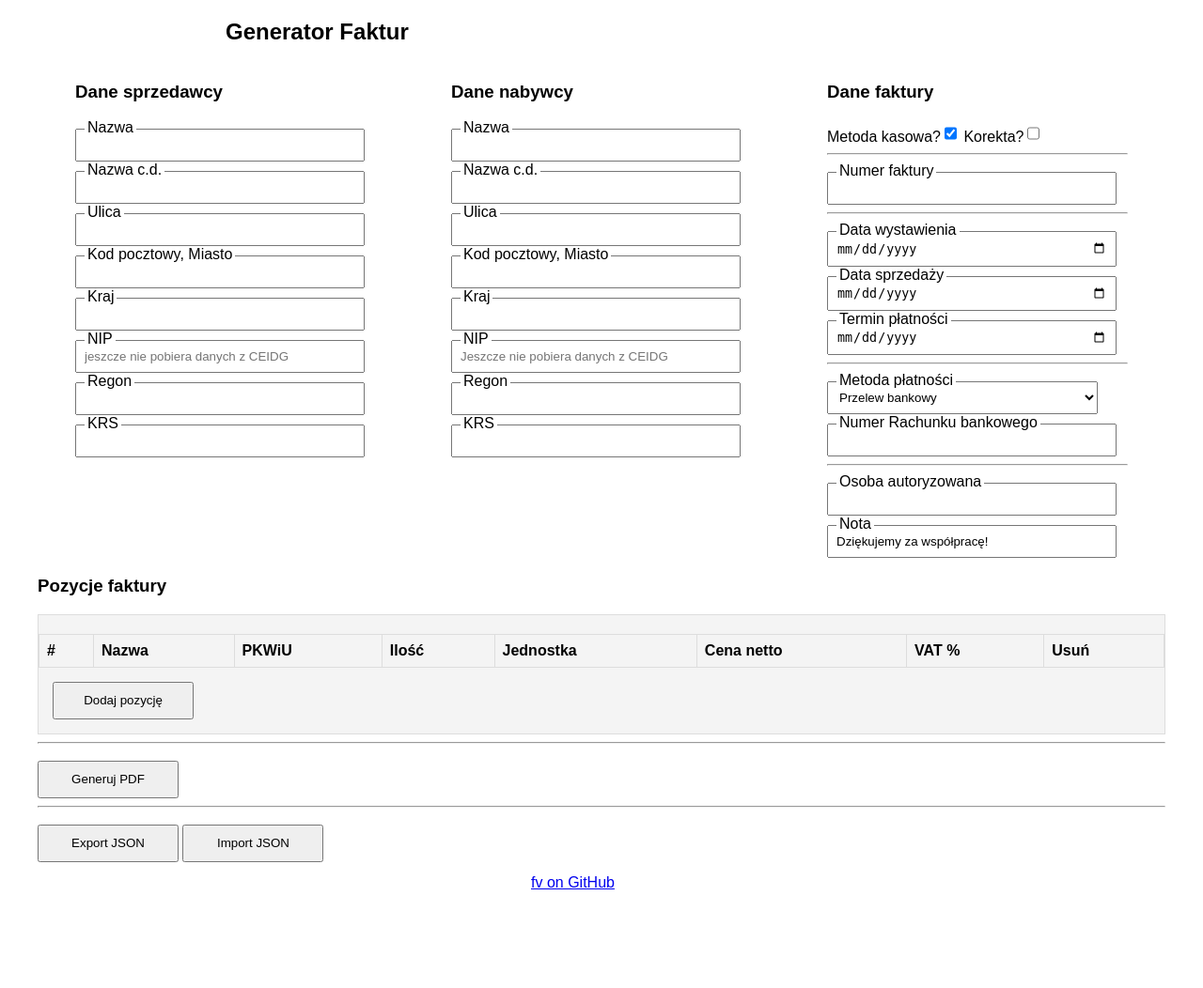
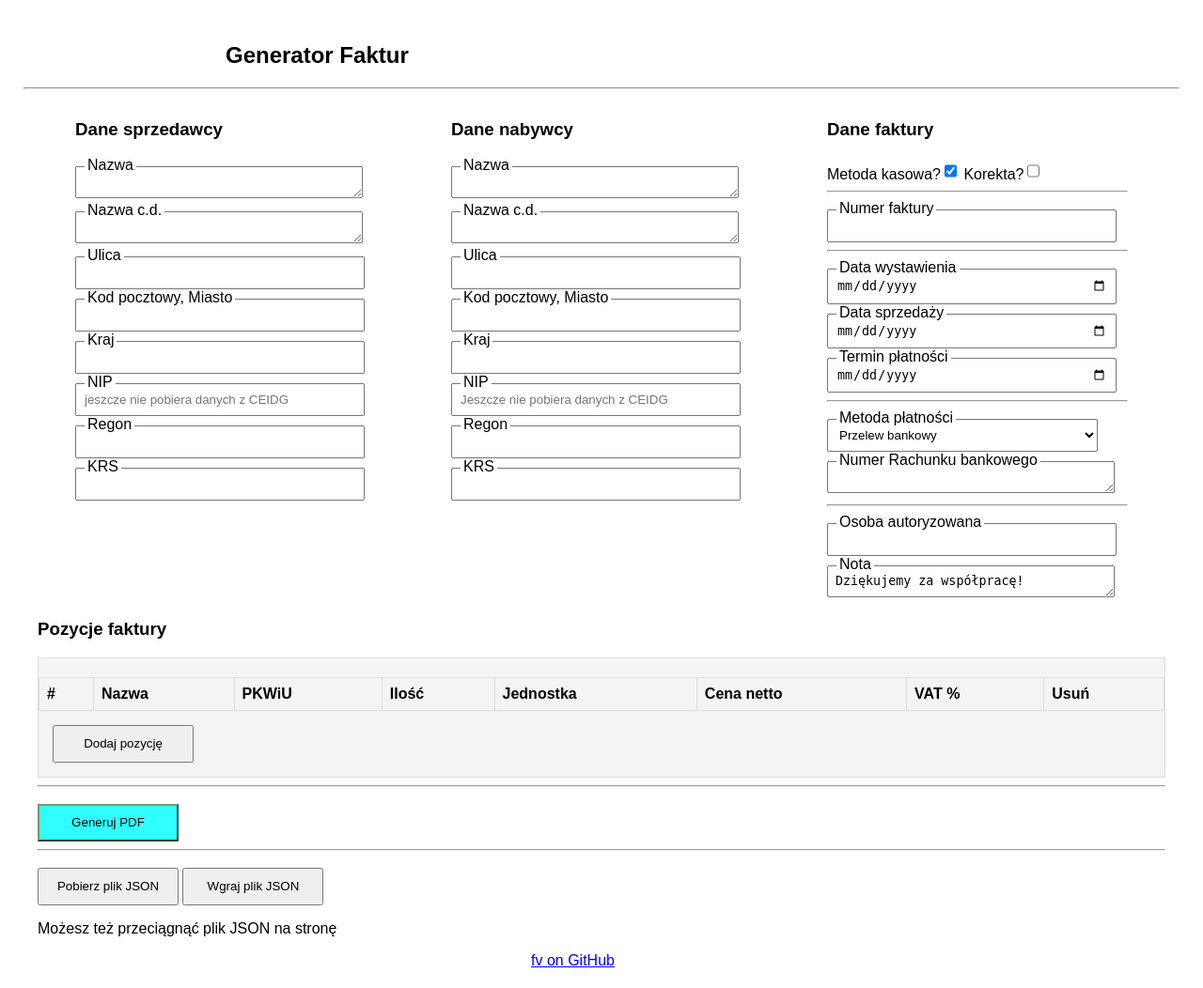
Before and after one commit to milessic/fv, a Flask app: page / in a window 1280 px wide. Shown: the whole page at 94% size. Before the commit the page ends 947 px from the top, so only its background shows below. Run offline with Flask 3, Linux system fonts and the light colour scheme; lists and menus that the app fills with data are empty; parts of the project's set-up code (start-up, migrations or seed data) failed here and were passed over.

Commit message:
Replaced some inputs with textareas, added sticky header, some colors

```diff
--- a/templates/index.html
+++ b/templates/index.html
@@ -16,25 +16,31 @@
         .wide-container { max-width: 1200px; margin: auto; }
 		#positions-container { border: 1px solid #ddd;}
 		#positions-container > button { margin: 15px;}
-		.quantity, .vatRatePercent, .btn-remove{ width: 40px;}
+		td input, td textarea { width:-webkit-fill-available;}
+		.row-unit, .unit{ width: 60px;}
+		.row-qunatity, .quantity, .row-vatRatePercent, .vatRatePercent, .row-remove, .btn-remove{ width: 40px;}
         label { display: block; margin-top: 10px; }
 		#pdf-status-container { display: flex; }
 		#pdf-status-container * { margin-right: 15px;}
-        input, select {  padding: 8px; margin-top: 5px; }
+        textarea, input, select {  padding: 8px; margin-top: 5px; }
+		.field-wrapper textarea { height: 1rem;}
         table { width: 100%; margin-top: 20px; border-collapse: collapse; }
 		.field-wrapper { padding: auto;}
-		.field-wrapper > input[type="text"], .field-wrapper > input[type="date"], .field-wrapper > select { margin-top:10px;width: 90%;}
+		.field-wrapper > textarea, .field-wrapper > input[type="text"], .field-wrapper > input[type="date"], .field-wrapper > select { margin-top:10px;width: 90%;}
 		.field-wrapper label { position: absolute; margin-top: 0px; margin-left: 10px; background: var(--bgc); padding: 0px 3px;}
 		.checkbox-wrapper { display: inline-flex}
         th, td{ border: 1px solid #ddd; padding: 8px; text-align: left; }
 		td { background-color: white;}
         #positions-container, th, .row-index, .row-remove { background-color: #f4f4f4; }
-		button { height: 40px;width: 150px;margin-top: 10px; padding: 10px; cursor: pointer;}
+		button { min-height: 40px;width: 150px;margin-top: 10px; padding: 10px; cursor: pointer;}
 		.hidden { display: none; }
 		.error input { border: 2px solid red }
 		.ok { color: green;}
 		.not-ok { color: red;}
 		footer { width: 150px;margin:auto}
+		#btn-pdf { background-color: #2ffffe;border-color:#799579;}
+		#btn-pdf:hover {background-color: #0ad1d0;}
+		#top-nav {position: sticky;top:0px;background-color:var(--bgc);z-index:10;padding:5px;}
 		@media (max-width: 600px){
 			#containers {
 				display: flex;
@@ -44,20 +50,24 @@
     </style>
 </head>
 <body>
+	<div id="top-nav">
 	<div id="header-container">
     <h2>Generator Faktur</h2>
 	</div>
+	<hr>
+	</div>
+
 	<div id="containers">
 		<div class="container-column container">
 			<div>
 		<h3>Dane sprzedawcy</h3>
 			<div class="field-wrapper required">
     	    	<label>Nazwa</label>
-    	    	<input type="text" id="fromName">
+				<textarea type="text" id="fromName"></textarea>
 			</div>
 			<div class="field-wrapper required">
     	    	<label>Nazwa c.d.</label>
-    	    	<input type="text" id="fromName2">
+				<textarea type="text" id="fromName2"></textarea>
 			</div>
 			<div class="field-wrapper required">
     	    	<label>Ulica</label>
@@ -90,11 +100,11 @@
 			<h3>Dane nabywcy</h3>
 			<div class="field-wrapper required">
     	    	<label>Nazwa</label>
-    	    	<input type="text" id="toName">
+				<textarea type="text" id="toName"></textarea>
 			</div>
 			<div class="field-wrapper required">
     	    	<label>Nazwa c.d.</label>
-    	    	<input type="text" id="toName2">
+				<textarea type="text" id="toName2"></textarea>
 			</div>
 			<div class="field-wrapper required">
     	    	<label>Ulica</label>
@@ -174,7 +184,7 @@
 
 			<div class="field-wrapper required" id="bankAccountContainer">
     	    	<label>Numer Rachunku bankowego</label>
-    	    	<input id="bankAccountNumber" type="text">
+				<textarea id="bankAccountNumber" type="text"></textarea>
 			</div>
 
 			<hr>
@@ -185,7 +195,7 @@
 
 			<div class="field-wrapper required">
     	    	<label>Nota</label>
-    	    	<input id="note" value="Dziękujemy za współpracę!" type="text">
+				<textarea id="note">Dziękujemy za współpracę!</textarea>
 			</div>
 		</div>
 	</div>
@@ -212,13 +222,13 @@
 		</div>
 			<hr>
 			<div id="pdf-status-container">
-    	    	<button onclick="generatePdf()">Generuj PDF</button>
+    	    	<button id="btn-pdf"onclick="generatePdf()">Generuj PDF</button>
 				<p id="pdf-status"></p>
 			</div>
 			<hr>
 			<div>
-    	    	<button onclick="exportJSON()">Export JSON</button>
-    	    	<button onclick="importJSON()">Import JSON</button>
+    	    	<button onclick="exportJSON()">Pobierz plik JSON</button>
+				<button onclick="importJSON()">Wgraj plik JSON</button><p> Możesz też przeciągnąć plik JSON na stronę</p>
 			</div>
     	    <pre id="output"></pre>
     	</div>
@@ -273,12 +283,12 @@
 		row.classList.add("row");
 		row.innerHTML = `
 			<td class="row-index"></td>
-			<td class="required"><input type="text" class="itemDescription" value="${itemDescription}"></td>
+			<td class="required"><textarea type="text" class="itemDescription">${itemDescription}</textarea></td>
 			<td><input type="text" class="pkwiuCode" value="${pkwiuCode}"></td>
-			<td class="required"><input type="number" class="quantity" value="1" min="0" value="${quantity}"></td>
-			<td class="required"><input type="text" class="unit" value="${unit}"></td>
+			<td class="row-qunatity required"><input type="number" class="quantity" value="1" min="0" value="${quantity}"></td>
+			<td class="row-unit required"><input type="text" class="unit" value="${unit}"></td>
 			<td class="required"><input type="number" class="unitNetPrice" step="0.01" min="0" value="${unitNetPrice}"></td>
-			<td class="required"><input type="number" class="vatRatePercent" value="23" min="0" value="${vatRatePercent}"></td>
+			<td class="row-vatRatePercent required"><input type="number" class="vatRatePercent" value="23" min="0" value="${vatRatePercent}"></td>
 			<td class="row-remove"><button class="btn-remove" onclick="removeItem(this)">❌</button></td>
 		`;
 		setRowIndexes();
@@ -403,7 +413,7 @@ function gatherData(){
 		};
 
 		document.querySelectorAll("#itemsTable tr").forEach((row, index) => {
-			const inputs = row.querySelectorAll("input");
+			const inputs = row.querySelectorAll("input, textarea");
 			invoiceData.invoiceItems.push({
 				itemNumber: (index + 1).toString(),
 				itemDescription: inputs[0].value,
@@ -471,9 +481,10 @@ function getInvoiceName(data){
 
 function validateRequired(){
 	const requiredElements = document.querySelectorAll(".required");
+	console.log(requiredElements);
 	let allGood = true;
 	for ( const el of requiredElements ){
-		inputEl = el.querySelector("input");
+		inputEl = el.querySelector("input, textarea");
 		if ( el.classList.contains("hidden") ) { continue }
 		if ( inputEl.value ) { el.classList.remove('error'); continue }
 		allGood = false
```
